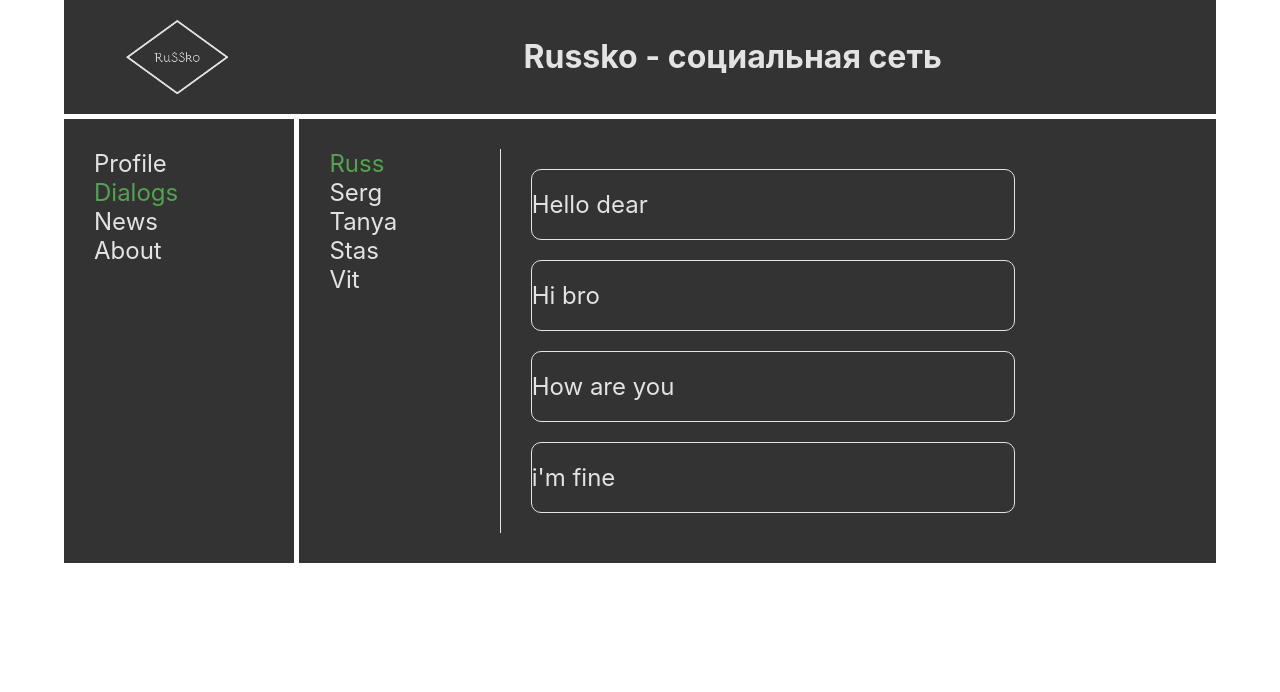
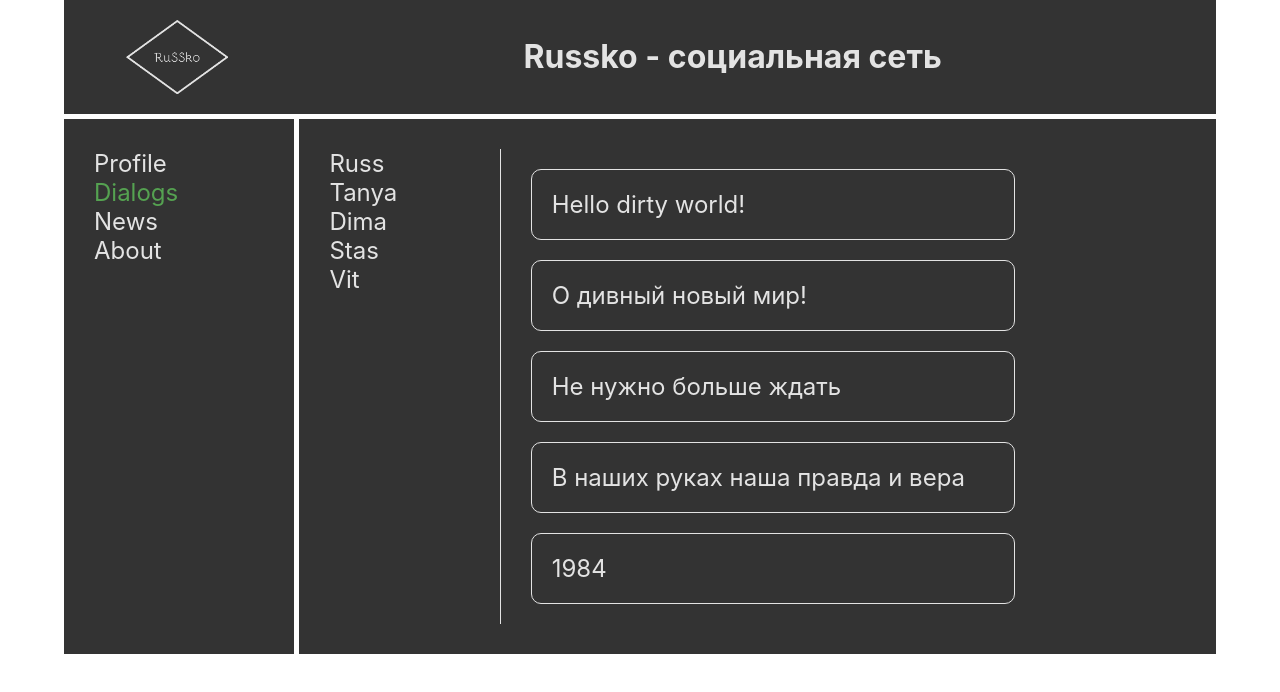
Before and after one commit to IshmametovRuslan/react-learn, a React (Create React App) app in the folder projects/01-first-project/my-app-1/: page /dialogs in a window 1280 px wide. Shown: the top 692 px of the page. Built offline with nearby package versions, Linux system fonts and the light colour scheme.

Commit message:
add method Map to data object and refactoring

```diff
--- a/projects/01-first-project/my-app-1/package.json
+++ b/projects/01-first-project/my-app-1/package.json
@@ -6,7 +6,8 @@
     "react": "^16.8.6",
     "react-dom": "^16.8.6",
     "react-router-dom": "^5.0.1",
-    "react-scripts": "3.0.1"
+    "react-scripts": "3.0.1",
+    "react-time-picker": "^3.5.2"
   },
   "scripts": {
     "start": "react-scripts start",
--- a/projects/01-first-project/my-app-1/src/App.js
+++ b/projects/01-first-project/my-app-1/src/App.js
@@ -1,6 +1,6 @@
+//import React from 'react';
+import './App.css';
 import React from 'react';
-import './App.css';
-
 import Nav from "./components/Nav/Nav";
 import Profile from "./components/Main/Profile/Profile";
 import Dialogs from "./components/Main/Dialogs/Dialogs";
@@ -10,15 +10,18 @@ import {BrowserRouter, Route} from "react-router-dom";
 import News from "./components/Main/News/News";
 import About from "./components/Main/About/About";
 
+
 const App = () => {
+
+
     return (
         <BrowserRouter>
             <div className="appWrapper">
                 <Header/>
                 <Nav/>
                 <div className={classes.main}>
+                    <Route path={"/profile"} component={Profile}/>
                     <Route path={"/dialogs"} component={Dialogs}/>
-                    <Route path={"/profile"} component={Profile}/>
                     <Route path={"/news"} component={News}/>
                     <Route path={"/about"} component={About}/>
                 </div>
@@ -27,5 +30,4 @@ const App = () => {
 
     );
 }
-
 export default App;
--- a/projects/01-first-project/my-app-1/src/components/Header/Header.js
+++ b/projects/01-first-project/my-app-1/src/components/Header/Header.js
@@ -5,7 +5,7 @@ const Header = () => {
 	return (
 		<header className={classes.header}>
 			<div className={classes.logoBlock}>
-				<a href="/profile"></a>
+				<a href="/"></a>
 			</div>
 			<div>
 				<h1>Russko - социальная сеть</h1>
--- /dev/null
+++ b/projects/01-first-project/my-app-1/src/components/Main/Dialogs/DialogItem/DialogItem.js
@@ -0,0 +1,16 @@
+import classes from "./DialogItem.module.css";
+import {NavLink} from "react-router-dom";
+import React from "react";
+
+const DialogItem = (props) => {
+    let path = "/dialogs/" + props.id;
+    let userName = props.name;
+
+    return (
+        <div className={classes.dialog}>
+            <NavLink to={path} activeClassName={classes.activeLink}>{userName}</NavLink>
+        </div>
+    );
+}
+
+export default DialogItem;
--- /dev/null
+++ b/projects/01-first-project/my-app-1/src/components/Main/Dialogs/DialogItem/DialogItem.module.css
@@ -0,0 +1,8 @@
+.dialog a {
+    text-decoration: none;
+    color: #e3e3e3;
+}
+
+.dialog a.activeLink {
+    color: #55a251;
+}
--- a/projects/01-first-project/my-app-1/src/components/Main/Dialogs/Dialogs.jsx
+++ b/projects/01-first-project/my-app-1/src/components/Main/Dialogs/Dialogs.jsx
@@ -1,22 +1,51 @@
 import React from 'react'
 import classes from './Dialogs.module.css'
+import DialogItem from "./DialogItem/DialogItem"
+
+const Message = (props) => {
+
+    let message = props.message;
+    let id = props.id;
+
+    return (
+    <div className={classes.message} data-id={id}>{message}</div>
+    )
+}
 
 const Dialogs = (props) => {
+
+    let dialogData = [
+        {id: 1, name:"Russ"},
+        {id: 2, name:"Tanya"},
+        {id: 3, name:"Dima"},
+        {id: 4, name:"Stas"},
+        {id: 5, name:"Vit"}
+    ];
+
+    let messageData = [
+        {id: 1, message:"Hello dirty world!"},
+        {id: 2, message:"О дивный новый мир!"},
+        {id: 3, message:"Не нужно больше ждать"},
+        {id: 4, message:"В наших руках наша правда и вера"},
+        {id: 5, message:"1984"}
+    ]
+
+    let dialogElements = [
+        dialogData.map( dialog => <DialogItem id={dialog.id} name={dialog.name}/>)
+    ]
+
+    let messageElements = [
+        messageData.map( messData => <Message message={messData.message} id={messData.id}/>)
+    ]
+
     return (
         <div className={classes.dialogs}>
 
             <div className={classes.dialogItems}>
-                <div className={classes.dialog + ' ' + classes.active}>Russ</div>
-                <div className={classes.dialog}>Serg</div>
-                <div className={classes.dialog}>Tanya</div>
-                <div className={classes.dialog}>Stas</div>
-                <div className={classes.dialog}>Vit</div>
+                {dialogElements}
             </div>
             <div className={classes.messages}>
-                <div className={classes.message}>Hello dear</div>
-                <div className={classes.message}>Hi bro</div>
-                <div className={classes.message}>How are you</div>
-                <div className={classes.message}>i'm fine</div>
+                {messageElements}
             </div>
         </div>
     );
--- a/projects/01-first-project/my-app-1/src/components/Main/Dialogs/Dialogs.module.css
+++ b/projects/01-first-project/my-app-1/src/components/Main/Dialogs/Dialogs.module.css
@@ -7,13 +7,6 @@
     border-right: 1px solid #e3e3e3;
 }
 
-.dialogItems .dialog {
-
-}
-
-.dialog.active {
-    color: #55a251;
-}
 
 .dialogs .messages {
     padding-left: 30px;
@@ -22,7 +15,7 @@
 .messages .message {
     display: block;
     border: 1px solid #e3e3e3;
-    padding: 20px 0 20px 0;
+    padding: 20px 0 20px 20px;
     margin: 20px 0 20px 0;
     border-radius: 10px;
 }
--- a/projects/01-first-project/my-app-1/src/components/Main/Profile/Posts/Post/Post.js
+++ b/projects/01-first-project/my-app-1/src/components/Main/Profile/Posts/Post/Post.js
@@ -1,15 +1,21 @@
 import React from 'react';
-import classes from "../Posts.module.css";
+import classes from "./Post.module.css";
+
 
 const Post = (props) => {
+
+    let id = props.id;
+    let post = props.post;
+    let likeCount = props.likeCounts;
+
     return (
-        <div className={classes.post}>
-            {props.message}
+        <div className={classes.post} data-post_id={id}>
+            {post}
             <div>
-                <span>Like - {props.likeCounts}</span>
+                <span>Like - {likeCount}</span>
             </div>
         </div>
     );
-}
+};
 
 export default Post;
--- /dev/null
+++ b/projects/01-first-project/my-app-1/src/components/Main/Profile/Posts/Post/Post.module.css
@@ -0,0 +1,10 @@
+.post {
+    border: 1px solid #e3e3e3;
+    padding: 20px;
+    margin: 20px auto;
+    border-radius: 10px;
+}
+
+.post span {
+    font-size: 14px;
+}
--- a/projects/01-first-project/my-app-1/src/components/Main/Profile/Posts/Posts.js
+++ b/projects/01-first-project/my-app-1/src/components/Main/Profile/Posts/Posts.js
@@ -4,12 +4,23 @@ import Post from "./Post/Post";
 import PostForm from "../TextForm/TextForm";
 
 const Posts = () => {
+
+    let postData = [
+        {postId: 1, postText: "Hello1 it's firdt post!", likeCount: 11},
+        {postId: 2, postText: "Heheyhey", likeCount: 2},
+        {postId: 3, postText: "What is it?", likeCount: 3},
+        {postId: 4, postText: "React it's cool", likeCount: 7}
+    ];
+
+    let post = [
+        postData.map(post => <Post post={post.postText} likeCounts={post.likeCount} id={post.postId}/>)
+    ];
+
     return (
         <div className={classes.chatBlock}>
             <PostForm/>
-            <div className={classes.posts}>
-               <Post message={"Hello! How are you?"} likeCounts={"11"}/>
-               <Post message={"Hi! I'm fine!"} likeCounts={"33"}/>
+            <div className={classes.postsBlock}>
+                {post}
             </div>
         </div>
 
--- a/projects/01-first-project/my-app-1/src/components/Main/Profile/Posts/Posts.module.css
+++ b/projects/01-first-project/my-app-1/src/components/Main/Profile/Posts/Posts.module.css
@@ -2,3 +2,7 @@
 .messages {
     display: block;
 }
+
+.postsBlock {
+    margin-top: 30px;
+}
```
Also changed, not shown: 1 other file (tests, documents, lock files or other folders).
